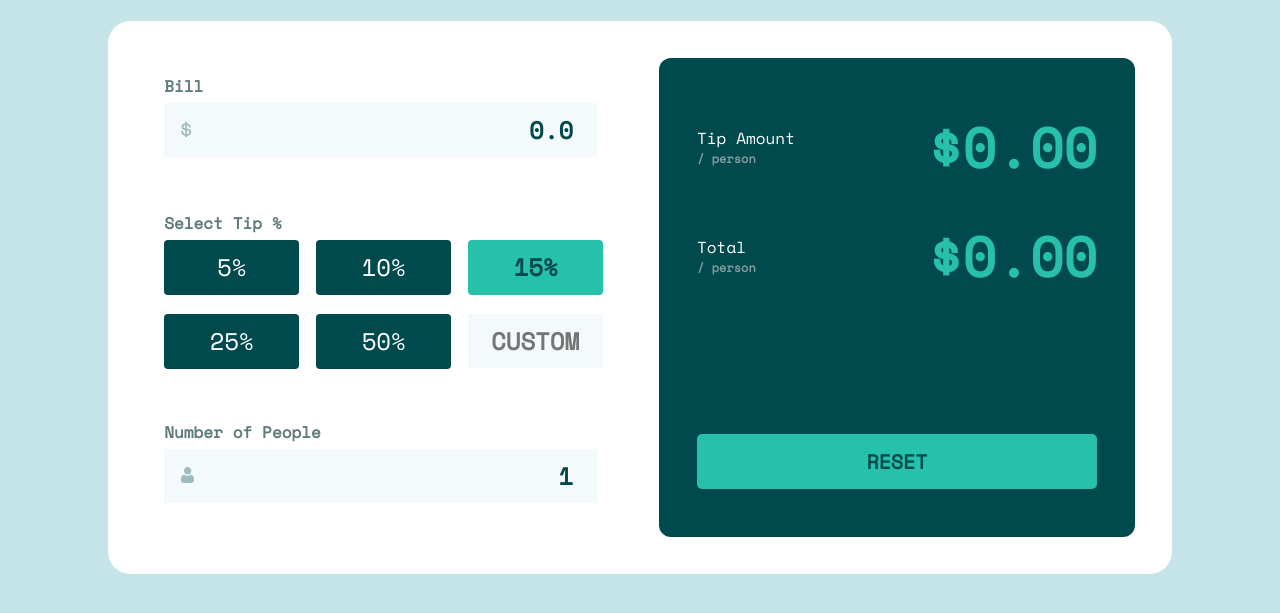
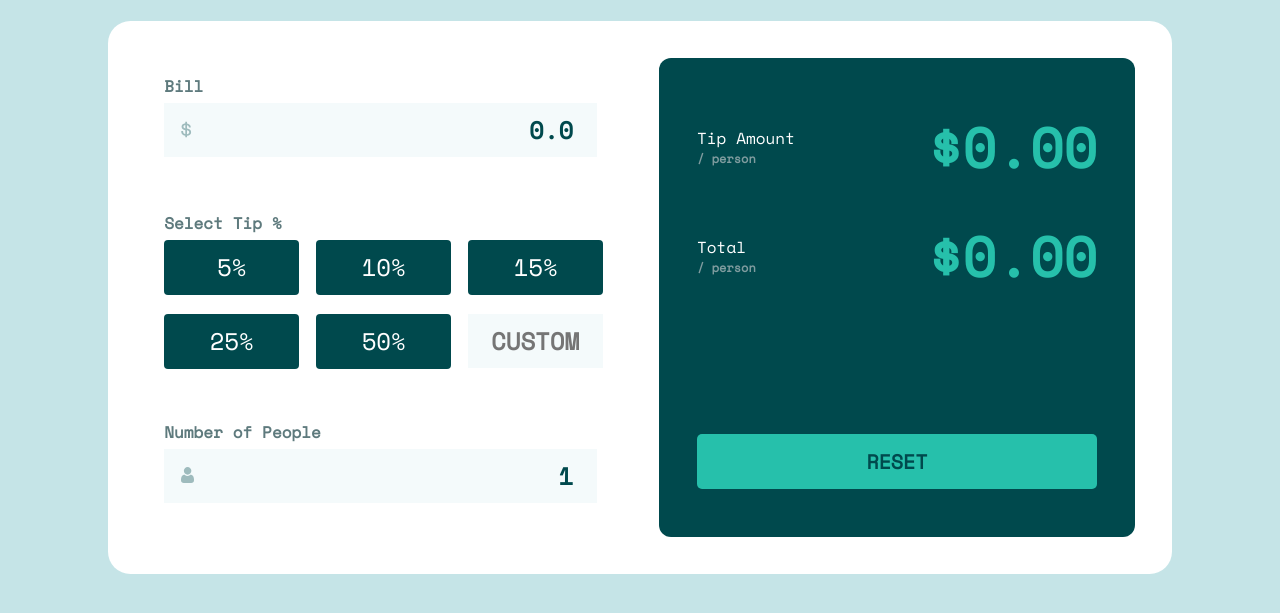
Before and after one commit to ernur-burshak/Tip-calculator-app, a plain HTML site: page index.html in a window 1280 px wide. Shown: the part 103-716 px from the top of the page. Drawn offline with nearby package versions, Linux system fonts and the light colour scheme.

Commit message:
correct tips

```diff
--- a/index.html
+++ b/index.html
@@ -26,7 +26,7 @@
         <div class="tip">
           <div class="tips tip-5">5%</div>
           <div class="tips tip-10">10%</div>
-          <div class="tips tip-15 active-tip">15%</div>
+          <div class="tips tip-15">15%</div>
           <div class="tips tip-25">25%</div>
           <div class="tips tip-50">50%</div>
           <div id="tip-custom">
```
